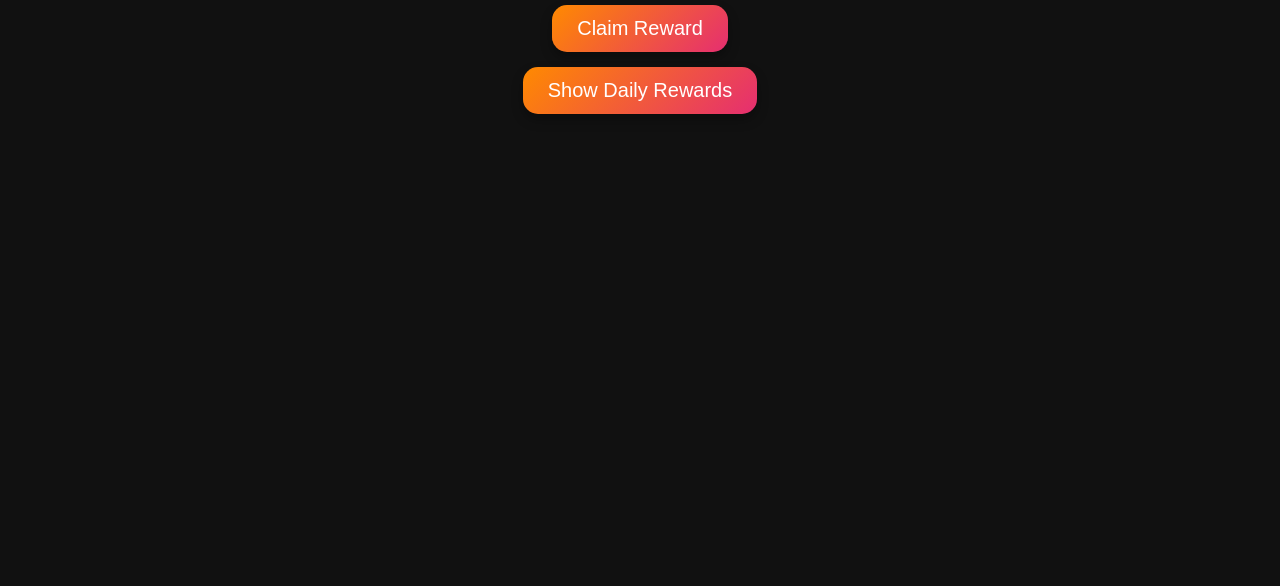
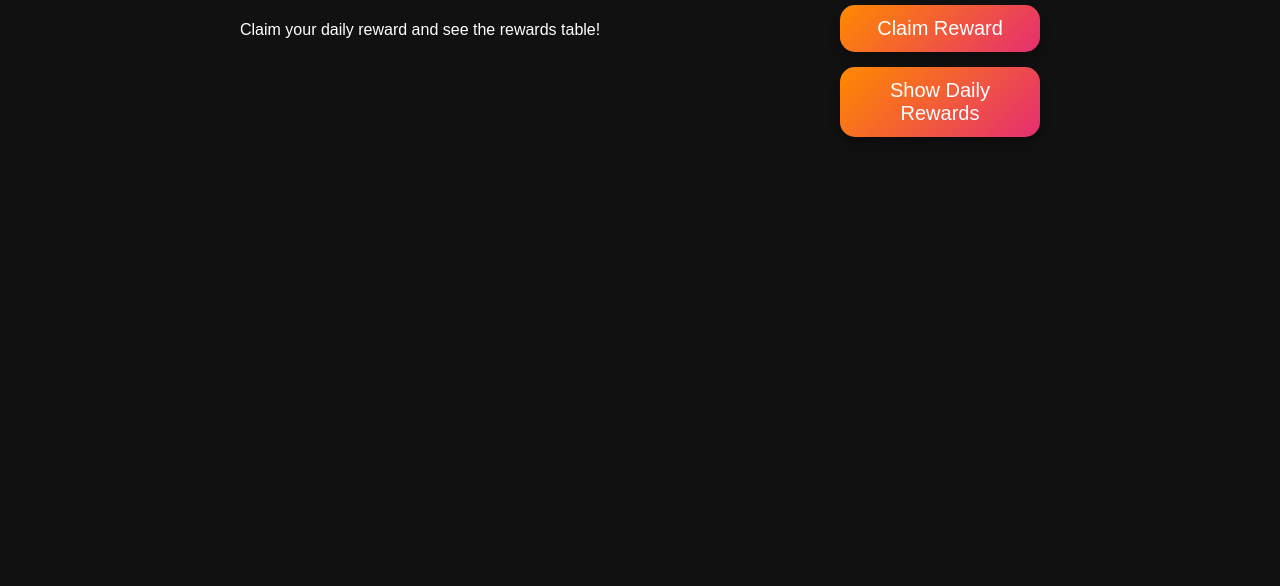
Before and after one commit to OfficialUnderscoreRki/giftcards, a plain HTML site: page index.html in a window 1280 px wide. Shown: the part 214-800 px from the top of the page. Drawn offline with Linux system fonts and the light colour scheme.

Commit message:
Update index.html

```diff
--- a/index.html
+++ b/index.html
@@ -15,9 +15,28 @@
   section { display:none; padding:20px; }
   section.active { display:block; }
 
-  /* Daily Rewards GUI */
+  /* Container for Daily Rewards: text left, buttons right */
+  .dailyContainer { display:flex; justify-content:space-between; align-items:flex-start; max-width:800px; margin:0 auto; }
+  .dailyText { flex:1; padding-right:20px; }
+  .dailyButtons { display:flex; flex-direction:column; gap:15px; }
+
+  #claimBtn, #showTableBtn {
+    font-size:20px;
+    padding:12px 25px;
+    cursor:pointer;
+    background: linear-gradient(135deg, #ff8a00, #e52e71);
+    border:none;
+    color:white;
+    border-radius:15px;
+    box-shadow:0 6px 12px rgba(0,0,0,0.3);
+    transition: all 0.3s ease;
+    width:200px;
+    text-align:center;
+  }
+  #claimBtn:active, #showTableBtn:active { transform: scale(0.95); }
+
   #rewardPanel {
-    margin:20px auto 0;
+    margin:20px 0;
     max-width:300px;
     background: linear-gradient(135deg, #222, #333);
     border-radius:20px;
@@ -31,24 +50,9 @@
     font-size:20px;
   }
 
-  #claimBtn, #showTableBtn {
-    font-size:20px;
-    padding:12px 25px;
-    cursor:pointer;
-    background: linear-gradient(135deg, #ff8a00, #e52e71);
-    border:none;
-    color:white;
-    border-radius:15px;
-    box-shadow:0 6px 12px rgba(0,0,0,0.3);
-    transition: all 0.3s ease;
-    display:block;
-    margin: 15px auto 0;
-  }
-  #claimBtn:active, #showTableBtn:active { transform: scale(0.95); }
-
   #dailyTable {
     max-width:350px;
-    margin:20px auto;
+    margin:20px 0;
     border-collapse: collapse;
     display:none;
     text-align:center;
@@ -77,14 +81,12 @@
 <section id="daily">
   <h2 style="text-align:center; font-size:32px; margin-bottom:20px;">🎁 Daily Rewards</h2>
 
-  <button id="claimBtn">Claim Reward</button>
-
+  <div class="dailyContainer">
+    <div class="dailyText">
+      <p>Claim your daily reward and see the rewards table!</p>
       <div id="rewardPanel">
         <p id="dailyInfo" style="color:#ff8a00;">🎉 You received 50 PTS!</p>
       </div>
-
-  <button id="showTableBtn">Show Daily Rewards</button>
-
       <table id="dailyTable">
         <thead>
           <tr><th>Day</th><th>PTS</th></tr>
@@ -97,6 +99,13 @@
           <tr><td>Day 5</td><td>100</td></tr>
         </tbody>
       </table>
+    </div>
+
+    <div class="dailyButtons">
+      <button id="claimBtn">Claim Reward</button>
+      <button id="showTableBtn">Show Daily Rewards</button>
+    </div>
+  </div>
 </section>
 
 <!-- MISSIONS -->
```
Lines whose indentation alone changed are shown as unchanged.
